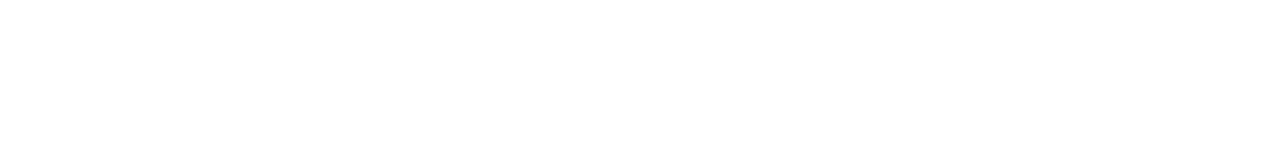
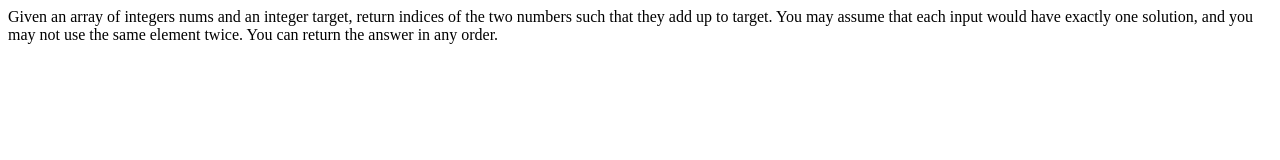
Before and after one commit to RDBagwell/FAANG_Interviews, a plain HTML site: page Arrays_Question_1/index.html in a window 1280 px wide. Drawn offline with Linux system fonts and the light colour scheme.

Commit message:
More Info

```diff
--- a/Arrays_Question_1/index.html
+++ b/Arrays_Question_1/index.html
@@ -5,6 +5,13 @@
     <title>Two Sum</title>
 </head>
 <body>
+    <p>
+        Given an array of integers nums and an integer target, return indices of the two numbers such that they add up to target.
+
+        You may assume that each input would have exactly one solution, and you may not use the same element twice.
+
+        You can return the answer in any order.
+    </p>
     <script src="./Two_Sum.js"></script>
 </body>
 </html>
```
Also changed, not shown: Arrays_Question_2/index.html (+5 -0 lines).
